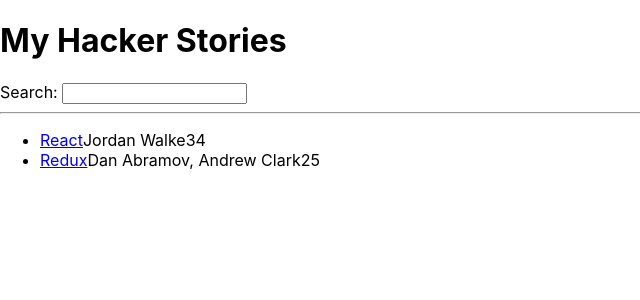
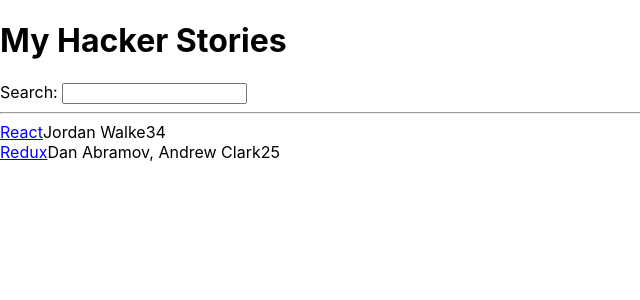
Before and after one commit to matheusborgmann/hacker-stories, a React (Create React App) app: page / in a window 1280 px wide. Shown: the top 300 px of the page, without its empty margins (0-640 px from the left). Built offline with nearby package versions, Linux system fonts and the light colour scheme.

Commit message:
React Props

```diff
--- a/src/App.js
+++ b/src/App.js
@@ -1,6 +1,7 @@
 import * as React from "react";
 
-const list = [
+const App = () => {
+  const stories = [
     {
       title: "React",
       url: "https://reactjs.org/",
@@ -19,7 +20,6 @@
     },
   ];
 
-const App = () => {
   const handleChange = (event) => {
     console.log(event.target.value);
   };
@@ -32,24 +32,21 @@
 
       <hr />
 
-      <List />
+      <List list={stories} />
     </div>
   );
 };
 
-const List = () => (
-  <ul>
-    {list.map((item) => (
-      <li key={item.objectID}>
+const List = (props) =>
+  props.list.map((item) => (
+    <div key={item.objectID}>
       <span>
         <a href={item.url}>{item.title}</a>
       </span>
       <span>{item.author}</span>
       <span>{item.num_comments}</span>
       <span>{item.points}</span>
-      </li>
-    ))}
-  </ul>
-);
+    </div>
+  ));
 
 export default App;
```
Lines whose indentation alone changed are shown as unchanged.
